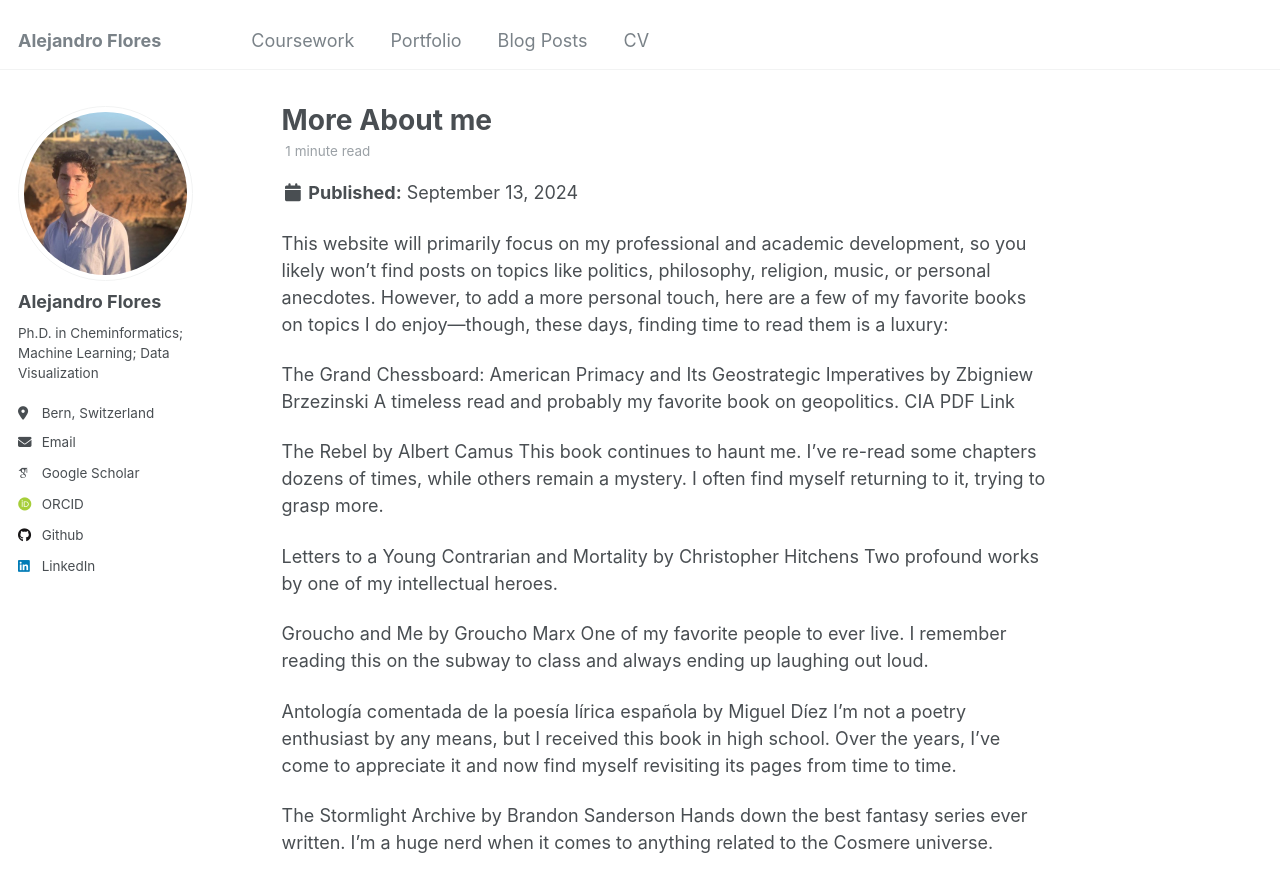
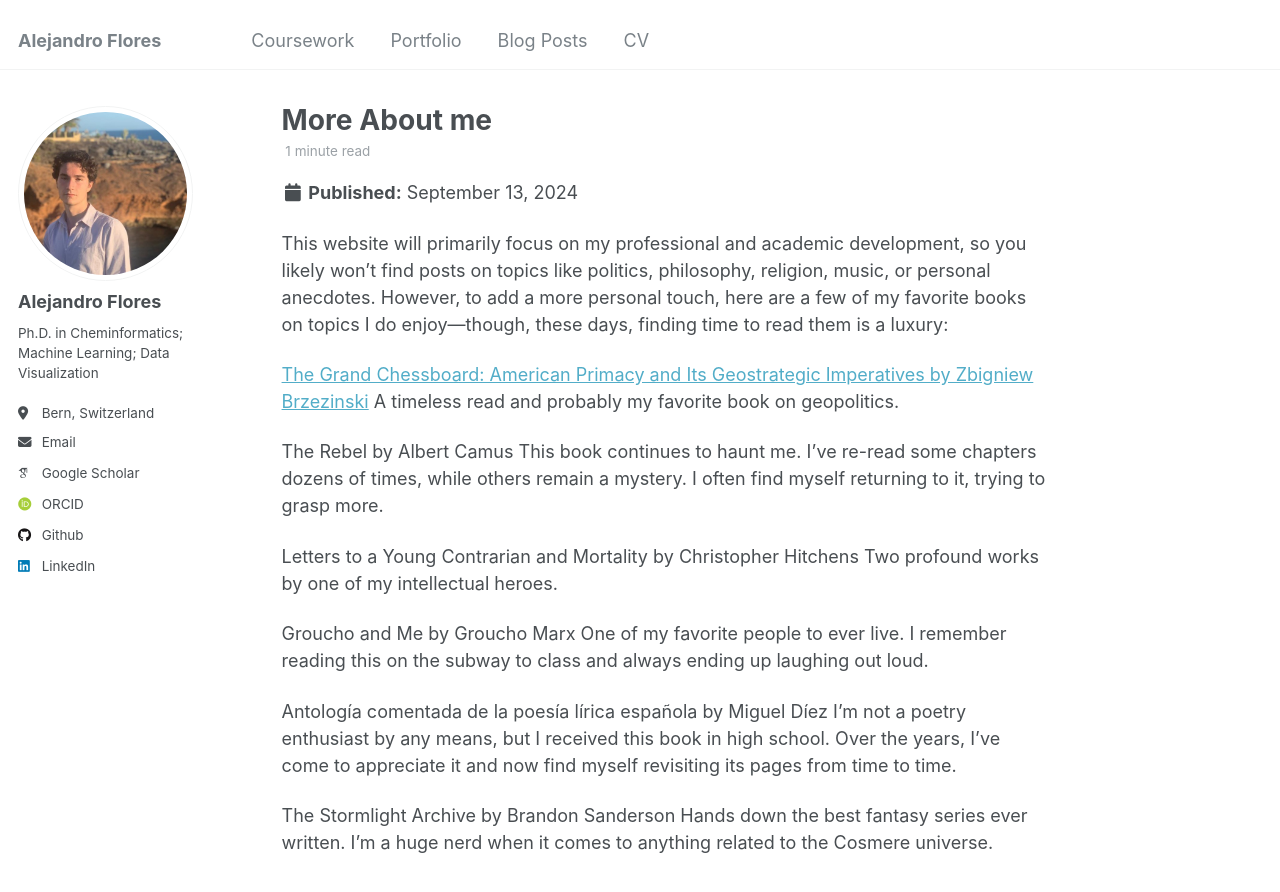
Before and after one commit to afloresep/afloresep.github.io, a Jekyll site: the page built from _posts/2024-09-13-More_About_me.md, in a window 1280 px wide and 900 px high. Shown: the top 892 px of the window. Built offline with Jekyll 4.4.1, drawn with Linux system fonts in a browser that asks for light colours; some web fonts are replaced; comment, search, counter and statistics services are not loaded.

Commit message:
Update 2024-09-13-More_About_me.md

```diff
--- a/_posts/2024-09-13-More_About_me.md
+++ b/_posts/2024-09-13-More_About_me.md
@@ -8,9 +8,8 @@ tags:
 
 This website will primarily focus on my professional and academic development, so you likely won’t find posts on topics like politics, philosophy, religion, music, or personal anecdotes. However, to add a more personal touch, here are a few of my favorite books on topics I do enjoy—though, these days, finding time to read them is a luxury:
 
-The Grand Chessboard: American Primacy and Its Geostrategic Imperatives by Zbigniew Brzezinski
+[The Grand Chessboard: American Primacy and Its Geostrategic Imperatives by Zbigniew Brzezinski](https://www.cia.gov/library/abbottabad-compound/36/36669B7894E857AC4F3445EA646BFFE1_Zbigniew_Brzezinski_-_The_Grand_ChessBoard.doc.pdf)
 A timeless read and probably my favorite book on geopolitics.
-CIA PDF Link
 
 The Rebel by Albert Camus
 This book continues to haunt me. I’ve re-read some chapters dozens of times, while others remain a mystery. I often find myself returning to it, trying to grasp more.
```
